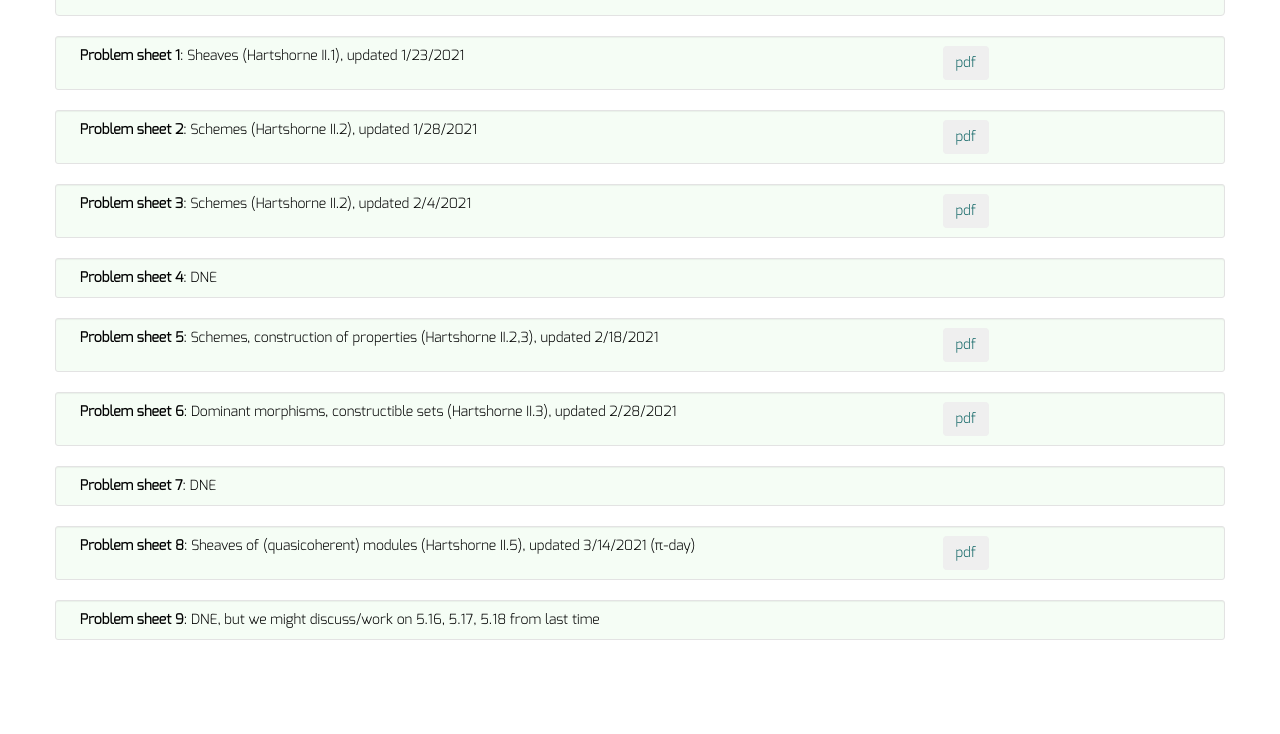
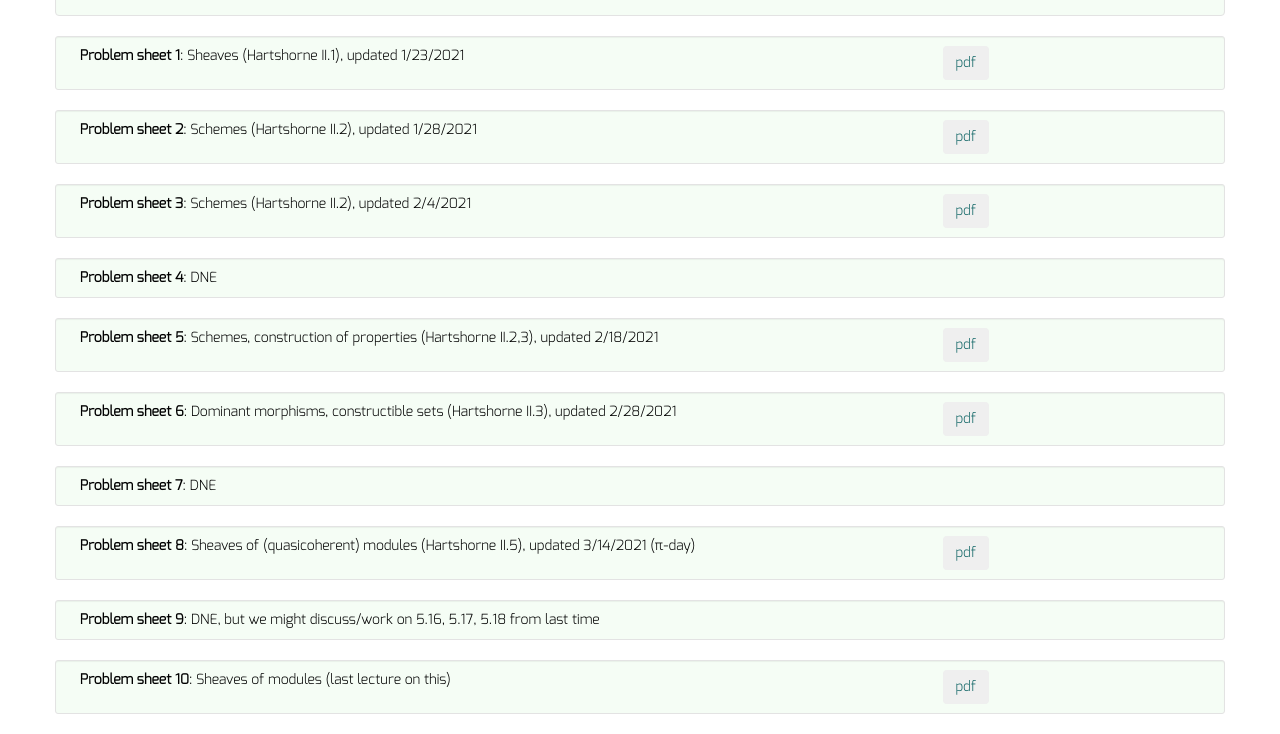
Before and after one commit to dkrashen/schemes, a Jekyll site: the page built from problems/index.html, in a window 1280 px wide, cut to the strip 310-1044 px from the top of the page. Built offline with Jekyll 4.4.1, drawn with Linux system fonts in a browser that asks for light colours; before the commit the page ends 970 px from its top, so only the background shows below that.

Commit message:
add problems

```diff
--- a/_data/problems.yml
+++ b/_data/problems.yml
@@ -22,3 +22,6 @@
   filename: "problems8.pdf"
 - title: "Problem sheet 9"
   description: "DNE, but we might discuss/work on 5.16, 5.17, 5.18 from last time"
+- title: "Problem sheet 10"
+  description: "Sheaves of modules (last lecture on this)"
+  filename: "problems10.pdf"
```
Also changed, not shown: 1 other file.
